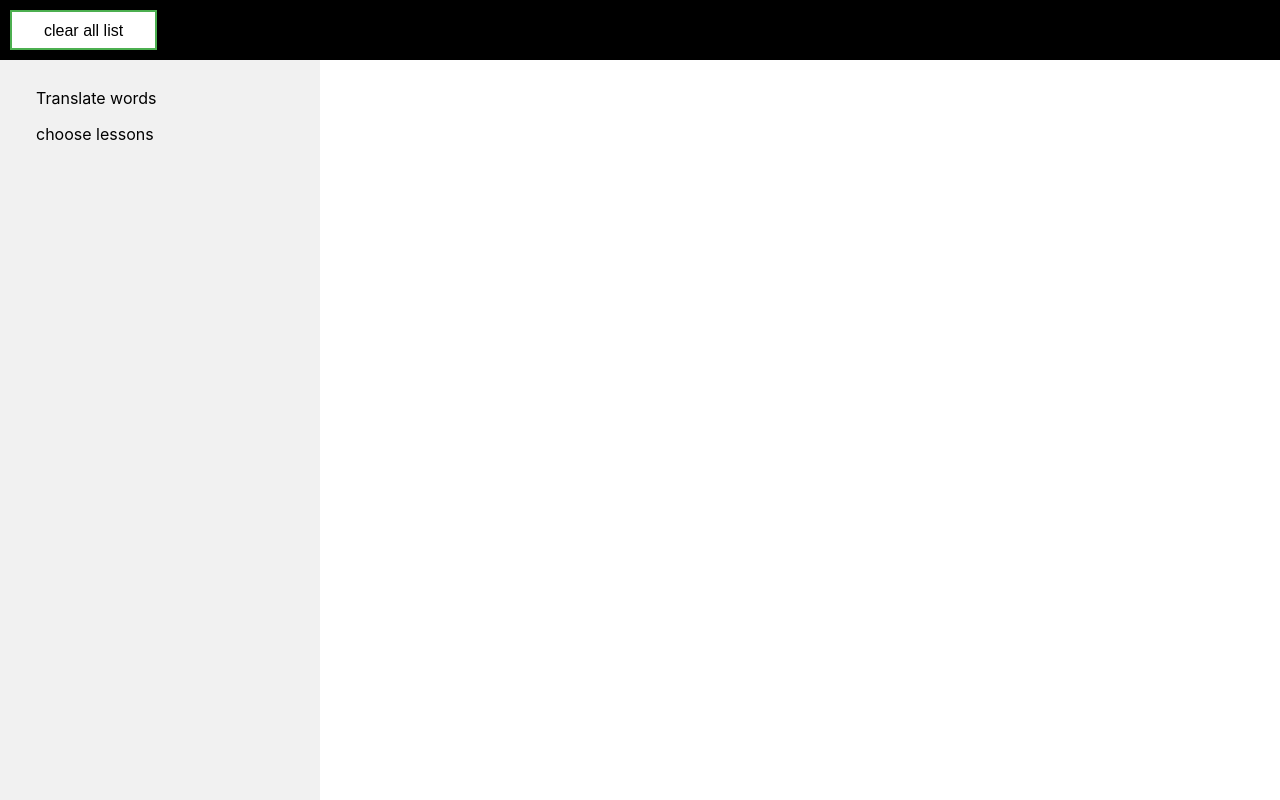
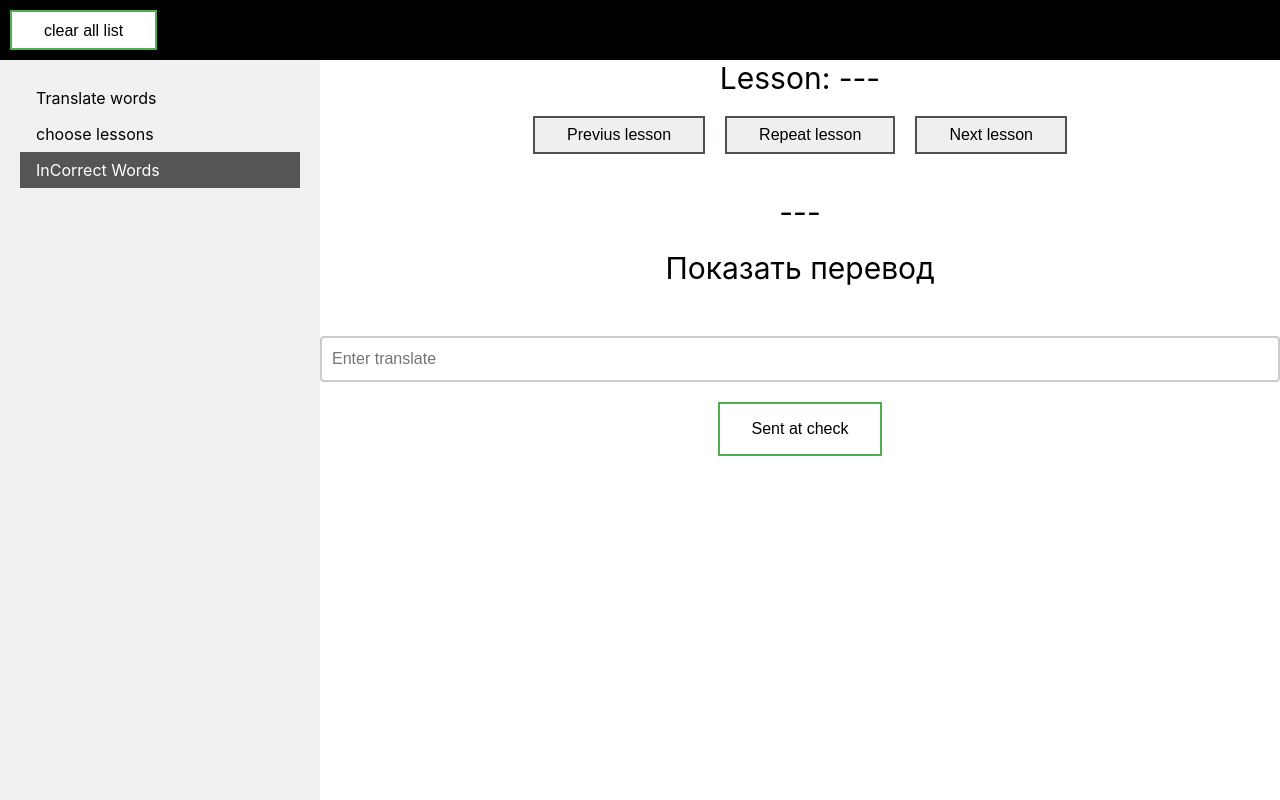
Before and after one commit to vladislav321/english_test_project, a React (Create React App) app: page /inCorrectWords/InCurrect in a window 1280 px wide. Built offline with nearby package versions, Linux system fonts and the light colour scheme; no server answers.

Commit message:
add repeat incorent words

```diff
--- a/src/App.js
+++ b/src/App.js
@@ -15,6 +15,7 @@ function App() {
         <div className='app-wrapper-content'>
            <Route path='/translateWords/:lesson?' render={() => <TranslateWordsContainer/>} />
            <Route path='/chooseLessons' render={() => <ChooseLessonsContainer/>}/>
+           <Route path='/inCorrectWords/:type?' render={() => <TranslateWordsContainer/>} />
         </div>
 
     </div>
--- a/src/Components/ListWords/TranslateWordsContainer.tsx
+++ b/src/Components/ListWords/TranslateWordsContainer.tsx
@@ -6,9 +6,10 @@ import {getWordFromLessonByNumber , getNextLesson, getPreviusLesson,
 import { compose } from 'redux';
 import { withRouter } from 'react-router-dom';
 import { AppStateType } from '../../redux/redux-store';
-import {MapStatePropsType, MapDispatchPropsType, OwnPropsType} from  './../../Types/TranslateWords/translate-words-types';
+import {MapStatePropsType, MapDispatchPropsType, OwnPropsType, OwnDispatchPropsType} from  './../../Types/TranslateWords/translate-words-types';
+import { TypeCurrectList } from '../../Enum/TypeCurrectList';
 
-type PropsType = MapStatePropsType & MapDispatchPropsType & OwnPropsType;
+type PropsType = MapStatePropsType & MapDispatchPropsType & OwnPropsType & OwnDispatchPropsType;
 
 class TranslateWordsContainer extends Component<PropsType> {
 
@@ -16,6 +17,14 @@ class TranslateWordsContainer extends Component<PropsType> {
     componentDidMount()
     {
         console.log("componentDidMount");
+
+        let typeParams = this.props.match.params.type;
+        if(typeParams){
+            this.props.updateCurrectList(typeParams);
+        }else{
+            this.props.updateCurrectList(TypeCurrectList.Currect);
+        }
+
         let lessonsParam = this.props.match.params.lesson;
         if(!lessonsParam){
             this.props.getFirstModel(1);
@@ -39,11 +48,7 @@ class TranslateWordsContainer extends Component<PropsType> {
                 getNextLesson={this.props.getNextLesson}
                 getPreviusLesson={this.props.getPreviusLesson}
                 getWordFromLessonByNumber={this.props.getWordFromLessonByNumber}
-                getFirstModel={this.props.getNextLesson}
-                setWrongWords={this.props.setWrongWords}
-                saveWrongWods={this.props.saveWrongWods}
-                updateCurrectList={this.props.updateCurrectList}
-               />
+                setWrongWords={this.props.setWrongWords}/>
         );
     }
 
--- a/src/Components/NavBar/Navbar.jsx
+++ b/src/Components/NavBar/Navbar.jsx
@@ -19,6 +19,13 @@ const Navbar = () =>{
             </span>
           </NavLink>
         </div>
+        <div className={s.item}>
+          <NavLink to="/inCorrectWords/InCurrect" activeClassName={s.active}>
+            <span>
+               InCorrect Words
+            </span>
+          </NavLink>
+        </div>
     </nav>
     );
 }
--- a/src/Enum/TypeCurrectList.ts
+++ b/src/Enum/TypeCurrectList.ts
@@ -1,5 +1,5 @@
 
 export enum TypeCurrectList {
-    Currect = 1,
-    InCurrect = 2
+    Currect = "Currect",
+    InCurrect = "InCurrect"
 }
--- a/src/Types/TranslateWords/translate-words-types.ts
+++ b/src/Types/TranslateWords/translate-words-types.ts
@@ -1,3 +1,4 @@
+import { getWordFromLessonByNumber } from './../../redux/translate_words_reducer';
 import { TypeCurrectList } from './../../Enum/TypeCurrectList';
 import { WordsDTO } from "../../Model/WordsDTO";
 
@@ -35,6 +36,15 @@ export type GetFirstModelActionType = {
     lessonId: number
 }
 
+export type SaveWrongWordsActionType = {
+    type: typeof SAVE_WRONG_WORDS
+}
+
+export type UpdateCurrectListActionType = {
+    type: typeof UPDATE_CURRECT_LIST
+    typeList: TypeCurrectList
+}
+
 export type SetWrongWordsActionType = {
     type: typeof SET_WRONG_WORDS,
     model: WordsDTO
@@ -44,25 +54,19 @@ export type MapStatePropsType = {
     model: WordsDTO
 }
 
-export type SaveWrongWordsActionType = {
-    type: typeof SAVE_WRONG_WORDS
-}
-
-export type UpdateCurrectListActionType = {
-    type: typeof UPDATE_CURRECT_LIST
-    typeList: TypeCurrectList
-}
-
 export type MapDispatchPropsType = {
     getWordFromLessonByNumber: (lessonId: number, wordsCount: number, model: WordsDTO) => void
     getNextLesson: (lessonId: number) => void
     getPreviusLesson: (lessonId: number) => void
-    getFirstModel: (lessonId: number) => void
     setWrongWords: (model: WordsDTO) => void
-    saveWrongWods: () => void
-    updateCurrectList: () => void
 }
 
 export type OwnPropsType = {
     match: any
 }
+
+export type OwnDispatchPropsType = {
+    getFirstModel: (lessonId: number) => void
+    saveWrongWods: () => void
+    updateCurrectList: (typeList: TypeCurrectList) => void
+}
--- a/src/WordsRepositoryFunc/InCorectWords.ts
+++ b/src/WordsRepositoryFunc/InCorectWords.ts
@@ -20,7 +20,7 @@ class InCorectWords {
     public setModel(model: WordsDTO) : void
     {
         console.log("setMode: " + model.SucssesCount);
-        let resultFind = this.listWords.find(f=>f.Id === model.Id);
+        let resultFind = this.listWords.find(f=>f.Id === model.Id || f.En === model.En);
         if(resultFind) return;
         model.SucssesCount = 5;
         this.listWords.push(model);
@@ -37,6 +37,10 @@ class InCorectWords {
 
     public getListWords(): Array<WordsDTO>
     {
+        for(let i = 0; i < this.listWords.length; i++){
+            this.listWords[i].WordsCount = (i+1);
+        }
+
         return this.listWords;
     }
 
```
